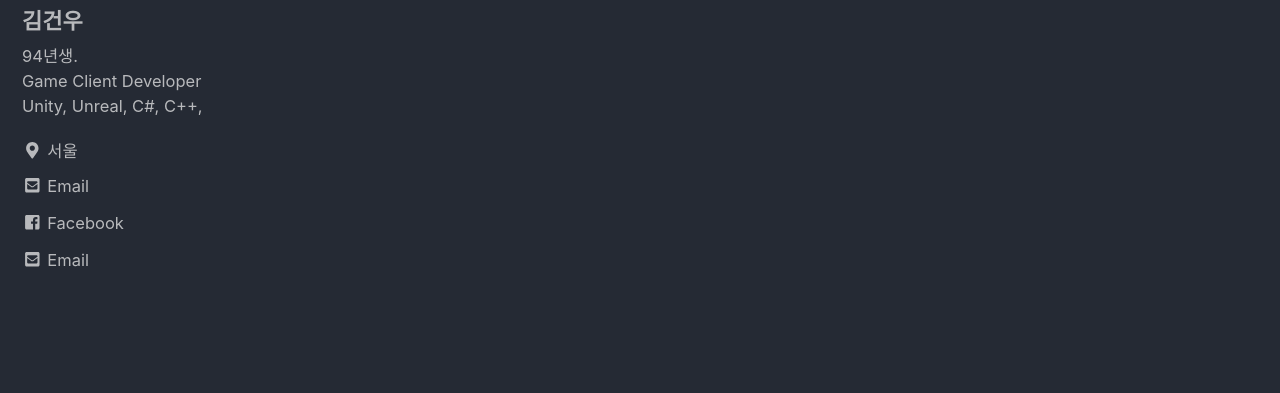
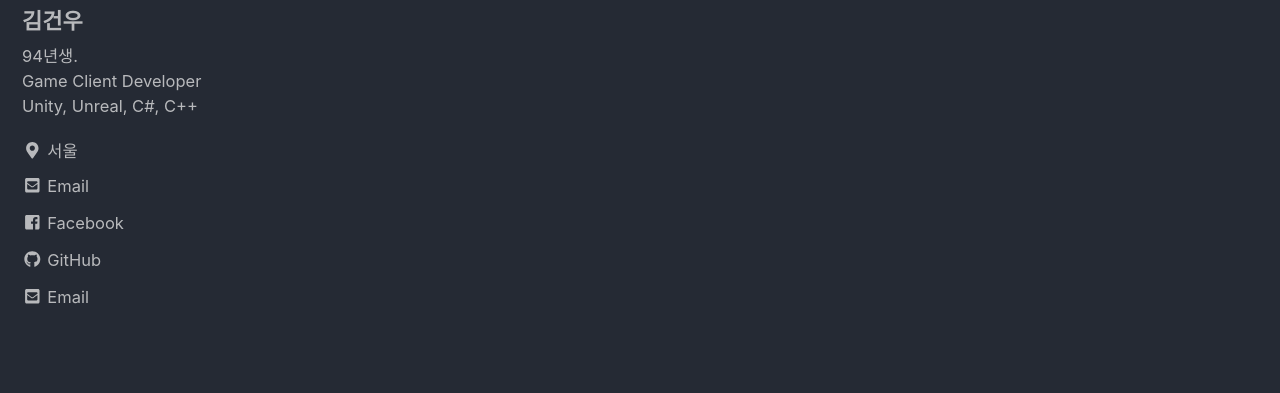
Before and after one commit to eatqua-kk/kkwoo94517.github.io, a Jekyll site: the page built from index.md, in a window 1280 px wide. Shown: the part 223-616 px from the top of the page. Built offline with Jekyll 4.4.1, drawn with Linux system fonts in a browser that asks for light colours; cached includes are drawn as plain includes; nearby versions of some CDN libraries; the list of posts is cut into pages by our own code.

Commit message:
깃허브 URL

```diff
--- a/_config.yml
+++ b/_config.yml
@@ -105,7 +105,7 @@ analytics:
 author:
   name             : "김건우"
   avatar           :  "/assets/images/face.jpg"
-  bio              : "94년생.</br>Game Client Developer</br>Unity, Unreal, C#, C++,"
+  bio              : "94년생.</br>Game Client Developer</br>Unity, Unreal, C#, C++"
   location         : "서울"
   email            : "kkwoo94517@gmail.com"
   links:
@@ -120,10 +120,10 @@ author:
       # url: "https://twitter.com/"
     - label: "Facebook"
       icon: "fab fa-fw fa-facebook-square"
-      url: "https://facebook.com/"
+      url: "https://www.facebook.com/profile.php?id=100003639022479&ref=bookmarks"
     - label: "GitHub"
       icon: "fab fa-fw fa-github"
-      # url: "https://github.com/"
+      url: "https://github.com/kkwoo94517"
     - label: "Instagram"
       icon: "fab fa-fw fa-instagram"
       # url: "https://instagram.com/"
```
